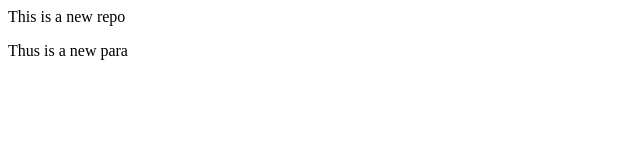
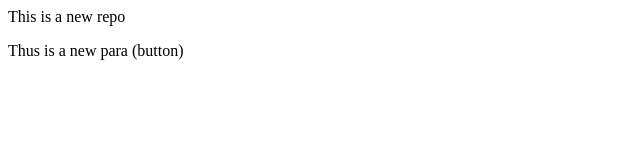
Before and after one commit to aishxfriied/localRepo, a plain HTML site: page index.html in a window 1280 px wide. Shown: the full height of the page, 0-640 px from the left. Drawn offline with Linux system fonts and the light colour scheme.

Commit message:
added button

```diff
--- a/index.html
+++ b/index.html
@@ -2,4 +2,4 @@
     This is a new repo
 </p>
 
-<p>Thus is a new para </p>
+<p>Thus is a new para (button)</p>
```
